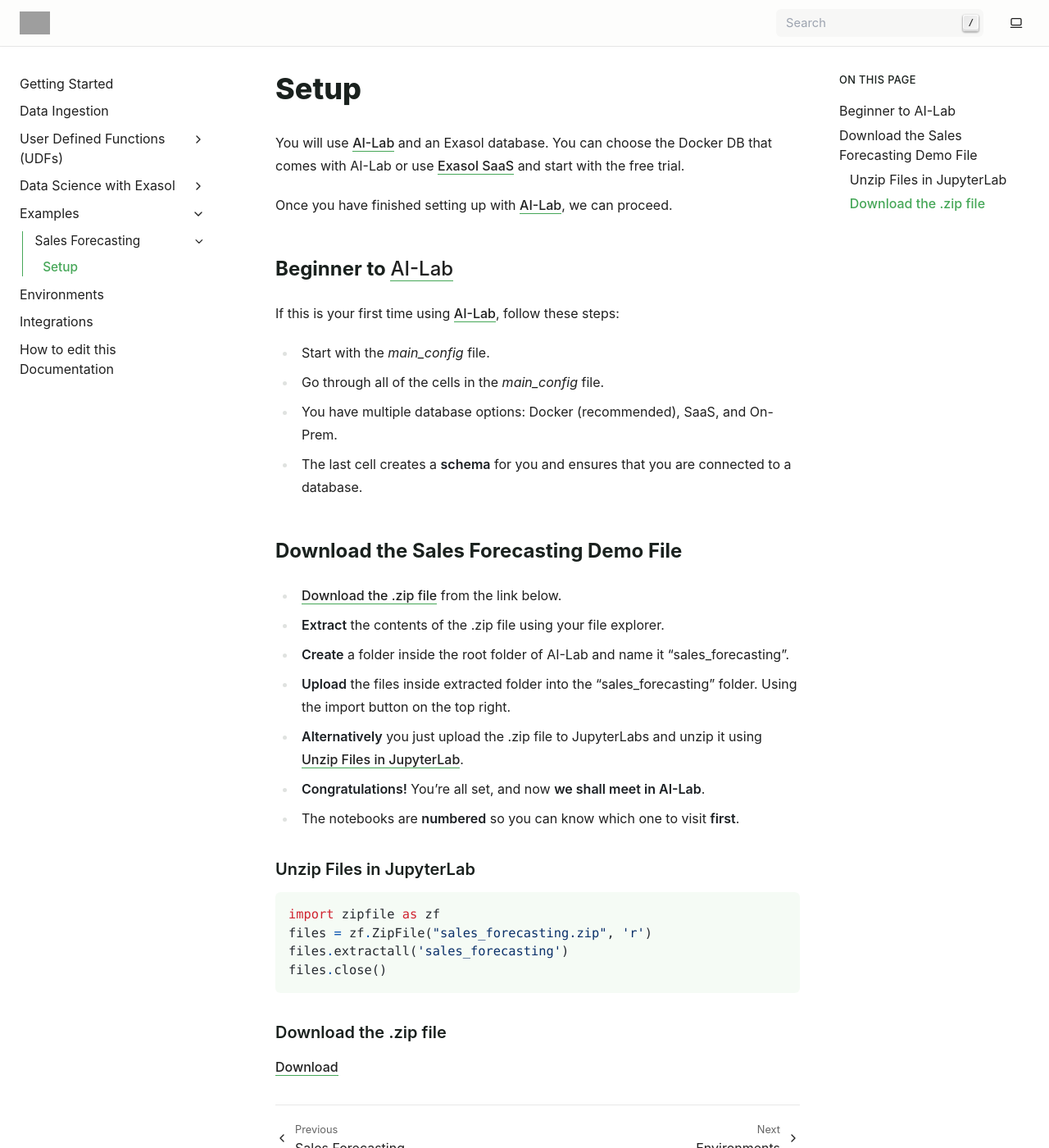
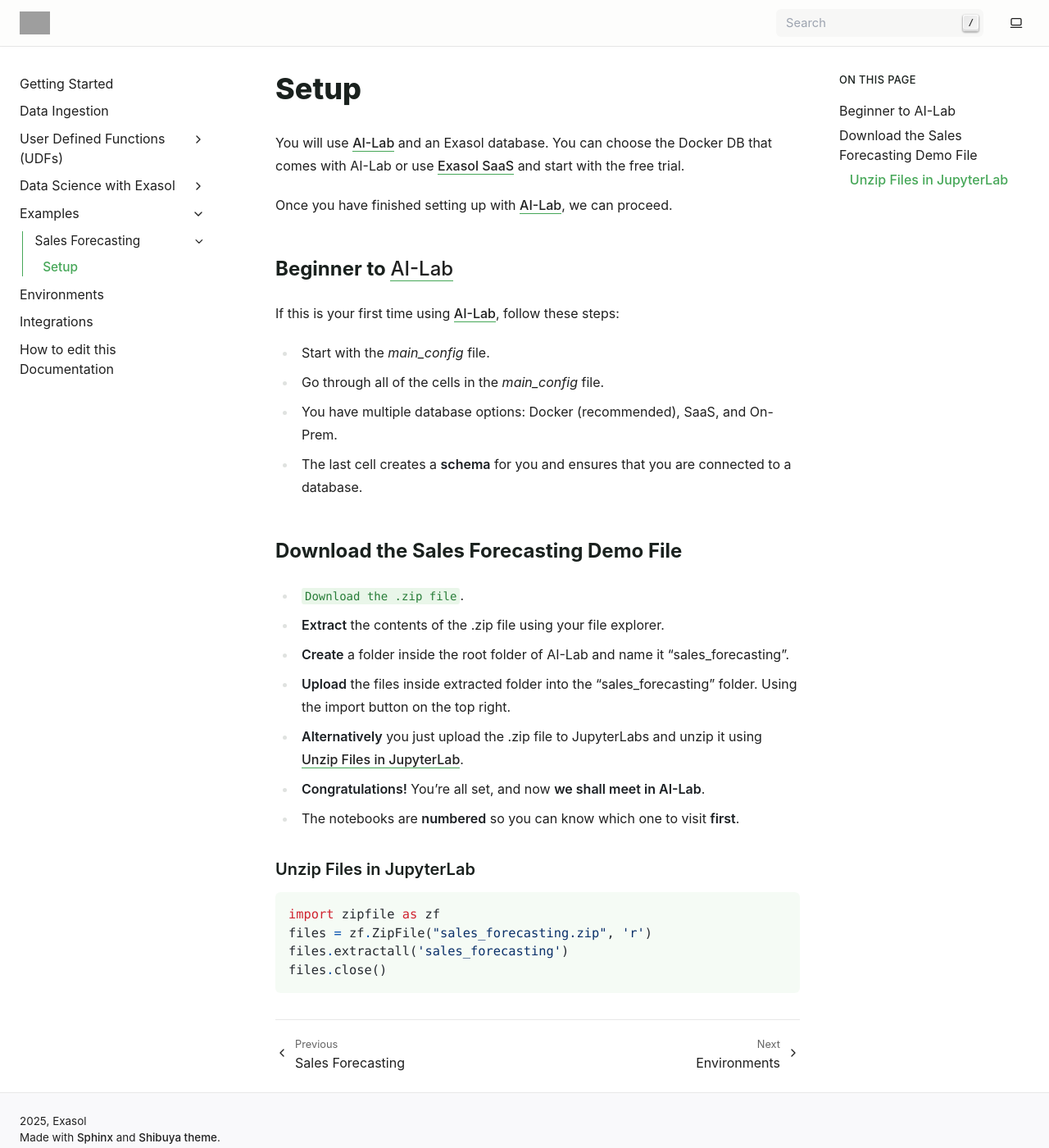
Before and after one commit to exasol/developer-documentation, a Sphinx documentation site: the page built from doc/examples/sales_forecasting/setup.rst, in a window 1280 px wide and 1400 px high. Shown: the whole window at 82% size. Built offline with Sphinx 7.4.7, drawn with Linux system fonts in a browser that asks for light colours; pages that are not in the unit, such as notebooks, are missing from menus; grey boxes are pictures that could not be loaded.

Commit message:
fixed download link

```diff
--- a/doc/examples/sales_forecasting/index.rst
+++ b/doc/examples/sales_forecasting/index.rst
@@ -6,6 +6,7 @@
    :maxdepth: 2
 
    setup.rst
+
 
 Overview
 ========
--- a/doc/examples/sales_forecasting/setup.rst
+++ b/doc/examples/sales_forecasting/setup.rst
@@ -19,7 +19,7 @@
 Download the Sales Forecasting Demo File
 ------------------------------------------
 
-* :ref:`download` from the link below.
+* :download:`Download the .zip file<./sales_forecasting.zip>`.
 * **Extract** the contents of the .zip file using your file explorer.
 * **Create** a folder inside the root folder of AI-Lab and name it "sales_forecasting".
 * **Upload** the files inside extracted folder into the "sales_forecasting" folder. Using the import button on the top right.
@@ -37,12 +37,3 @@
     files = zf.ZipFile("sales_forecasting.zip", 'r')
     files.extractall('sales_forecasting')
     files.close()
-
-.. _download:
-
-Download the .zip file
-^^^^^^^^^^^^^^^^^^^^^^
-
-.. raw:: html
-
-   <a href="downloadable/sales_forecasting.zip" download>Download</a>
```
Also changed, not shown: 3 other files.
